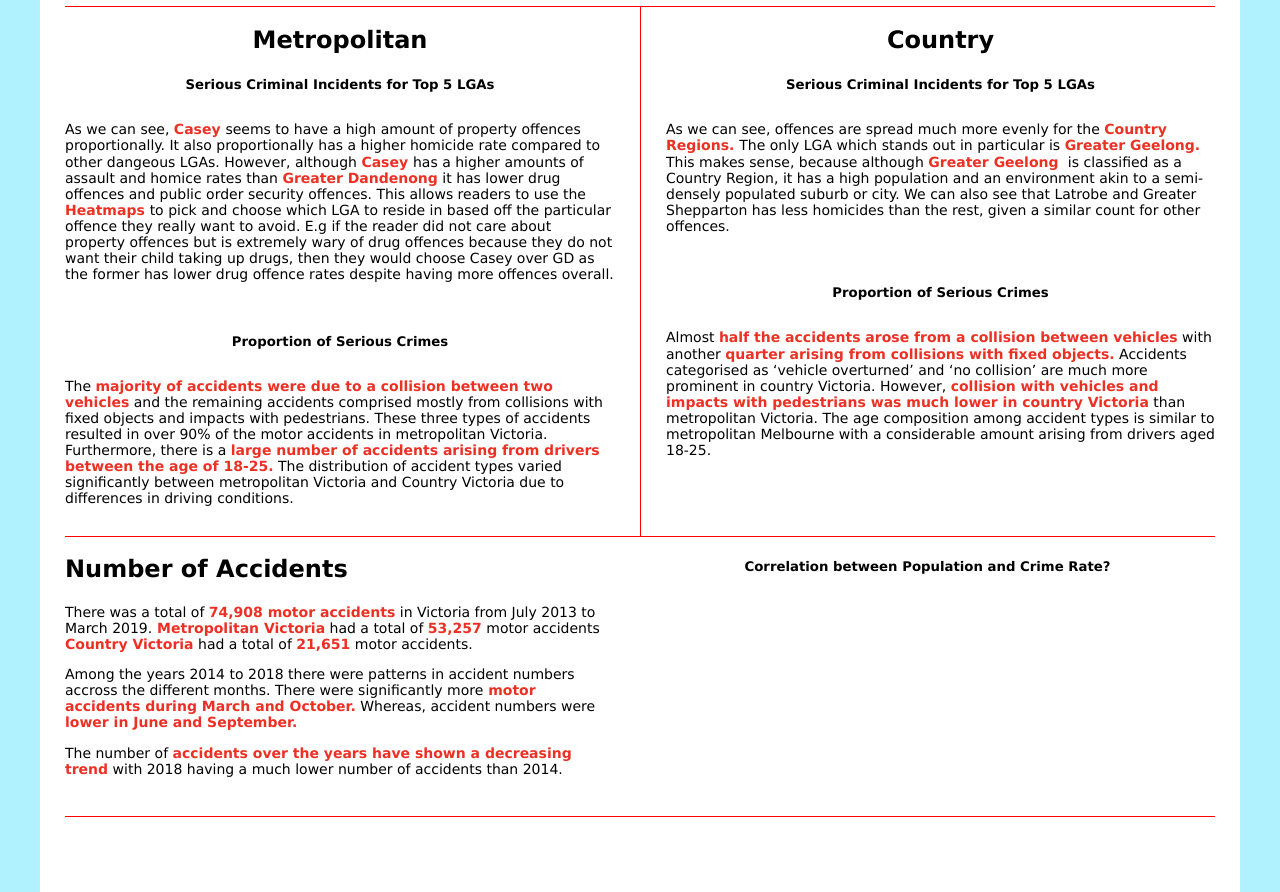
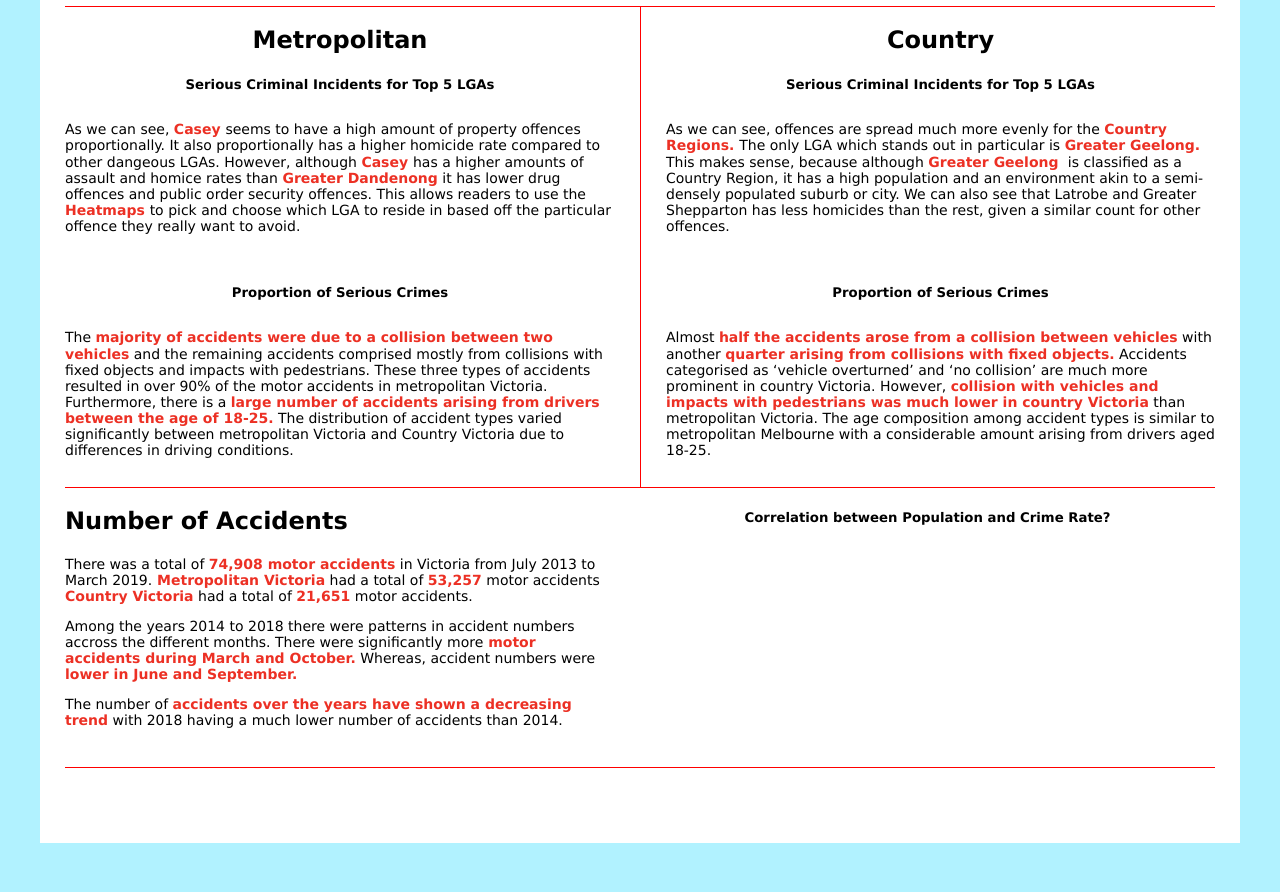
Before and after one commit to Dovahzilla/FIT3179, a plain HTML site: page hw_9.html in a window 1280 px wide. Shown: the part 1140-2032 px from the top of the page. After the commit the page ends 1983 px from the top, so only its background shows below. Drawn offline with nearby package versions, Linux system fonts and the light colour scheme; a script that the page names is missing.

Commit message:
Update hw_9.html

```diff
--- a/hw_9.html
+++ b/hw_9.html
@@ -169,7 +169,7 @@
             <div class="pure-g" style="margin-bottom: 15px;">
                 <div class="pure-u-1-1">
                     <div class="description-left">
-                      <p>As we can see, <span style="color: #ec3024;"><strong>Casey </strong></span>seems to have a high amount of property offences proportionally. It also proportionally has a higher homicide rate compared to other dangeous LGAs.  However, although <span style="color: #ec3024;"><strong>Casey </strong> </span>has a higher amounts of assault and homice rates than <span style="color: #ec3024;"><strong>Greater Dandenong</strong></span> it has lower drug offences and public order security offences.  This allows readers to use the <span style="color: #ec3024;"><strong> Heatmaps </strong></span>to pick and choose which LGA to reside in based off the particular offence they really want to avoid.  E.g if the reader did not care about property offences but is extremely wary of drug offences because they do not want their child taking up drugs, then they would choose Casey over GD as the former has lower drug offence rates despite having more offences overall.</p>
+                      <p>As we can see, <span style="color: #ec3024;"><strong>Casey </strong></span>seems to have a high amount of property offences proportionally. It also proportionally has a higher homicide rate compared to other dangeous LGAs.  However, although <span style="color: #ec3024;"><strong>Casey </strong> </span>has a higher amounts of assault and homice rates than <span style="color: #ec3024;"><strong>Greater Dandenong</strong></span> it has lower drug offences and public order security offences.  This allows readers to use the <span style="color: #ec3024;"><strong> Heatmaps </strong></span>to pick and choose which LGA to reside in based off the particular offence they really want to avoid.</p>
                     </div>
                 </div>
             </div>
```
